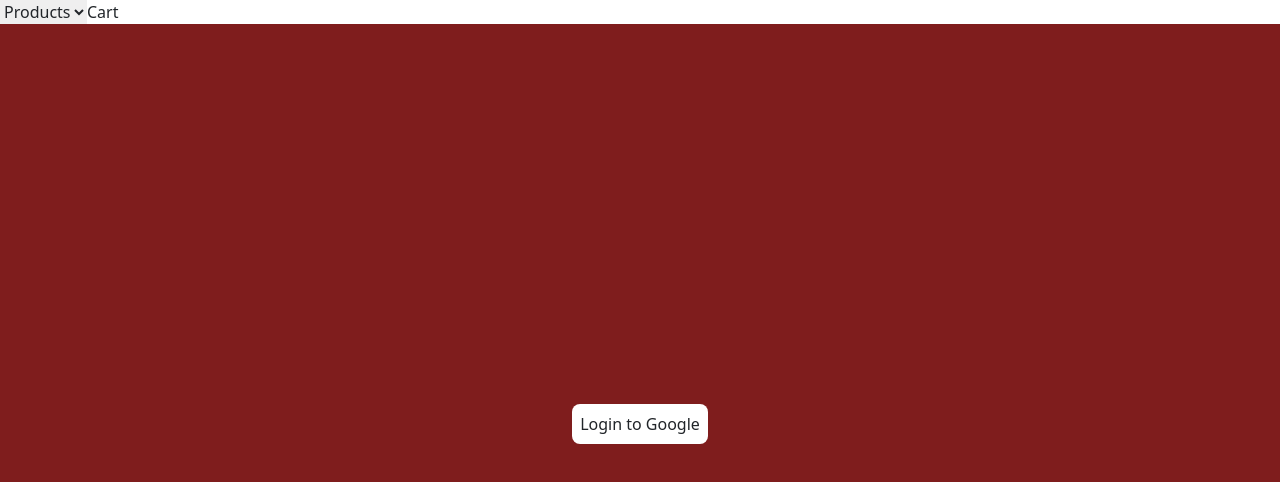
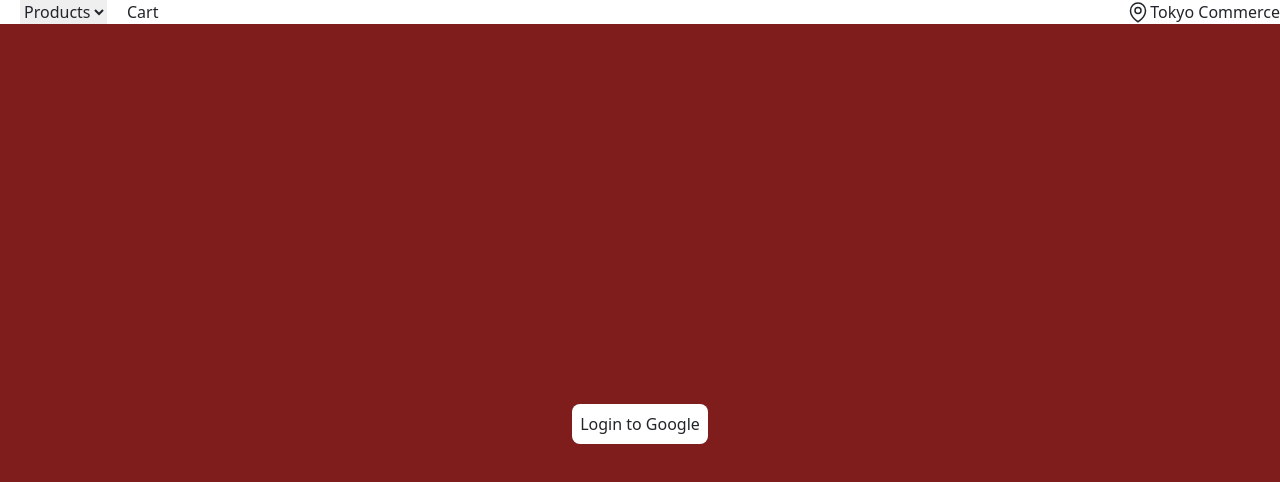
Before and after one commit to rapperthedabber/reactcommerce, a Next.js app in the folder ecommerce/: page / in a window 1280 px wide. Shown: the top 482 px of the page. Built offline with nearby package versions, Linux system fonts and the light colour scheme; no server answers.

Commit message:
testing dynamic routes

```diff
--- /dev/null
+++ b/ecommerce/components/Layout.js
@@ -0,0 +1,43 @@
+import Image from 'next/image'
+import Nav from './nav'
+import Jacket from '@/components/Jacket'
+import Shoes from './Shoes'
+import { Inter } from 'next/font/google'
+
+
+import { useSession, signIn, signOut } from "next-auth/react"
+
+export default function Layout() {
+  const { data: session } = useSession()
+  if(!session){
+    return(
+      <>
+      <Nav />
+    <div className = {'bg-red-900 w-screen h-screen flex items-center'}>
+    <div className={'text-center w-full'}>
+    <button className={'bg-white p-2 rounded-lg items-center '} onClick={()=>signIn('google')}>Login to Google</button>
+    </div>
+  </div>
+  </>
+    );
+  }
+
+  return (
+    <div>
+      <Nav/>
+      <div className ={'bg-red-900 w-screen h-screen flex flex items-row space-x-2'} >
+
+      <Jacket />
+      <Shoes/>
+      </div>
+    <div>
+    </div>
+    <div className={'text-center w-full'}>
+    <button className ={'bg-red p-2'}onClick={()=>signOut()}>Sign Out</button>
+    <h1>logged in as {session.user.email}</h1>
+
+    </div>
+    </div>
+
+  )
+}
--- a/ecommerce/components/Shoes.js
+++ b/ecommerce/components/Shoes.js
@@ -18,7 +18,8 @@ export default function Shoes(){
   <span class="inline-block bg-gray-200 rounded-full px-3 py-1 text-sm font-semibold text-gray-700 mr-2 mb-2">59.99</span>
 
   </div>
-<div className={' flex flex items-row'}></div>
+<div>
+    < div class ='flex items-row'>
         <div class="max-w-sm rounded overflow-hidden shadow-lg bg-white  "  >
         <Image className={"w-200 h-200"} src= {Pochita} alt="Sunset in the mountains"/>
         <div class="px-6 py-4">
@@ -32,6 +33,8 @@ export default function Shoes(){
         </div>
       </div>
       </div>
+      </div>
+      </div>
 
 
 
--- a/ecommerce/components/nav.js
+++ b/ecommerce/components/nav.js
@@ -1,12 +1,25 @@
+import {useRouter} from 'next/router'
 import Link from 'next/link'
+import axios from 'axios'
+import getJacket from '../pages/api/Jacket'
 
 export default function Nav(){
+    const router = useRouter()
+    const {pathname} = router;
     return(
-    <div className={'bg-white-900'}>
+    <div className={'bg-white-900 space-x-5'}>
+        <div className={'flex float-right'}>
+        <svg xmlns="http://www.w3.org/2000/svg" fill="none" viewBox="0 0 24 24" stroke-width="1.5" stroke="currentColor" class="w-6 h-6">
+  <path stroke-linecap="round" stroke-linejoin="round" d="M15 10.5a3 3 0 11-6 0 3 3 0 016 0z" />
+  <path stroke-linecap="round" stroke-linejoin="round" d="M19.5 10.5c0 7.142-7.5 11.25-7.5 11.25S4.5 17.642 4.5 10.5a7.5 7.5 0 1115 0z" />
+</svg>
+<span>Tokyo Commerce</span>
+</div>
         <select name = 'products' id="products-select"className={'flex-row space-y-4'}>
-
-        <option value="Products" ><Link href={'/Products'}>Products</Link></option>
-    <option value="Jacket"><Link href = {'/Jacket'}>Jacket</Link></option>
+        <option value="Products" ><Link href={'api/Products'}>Products</Link></option>
+    <option value="Jacket"onClick={
+      ()=>getJacket()
+    } ><Link href = {'/Jacket'} >Jacket</Link></option>
     <option value="Shoe"> <Link href = {'/Shoe'}>Shoe</Link></option>
     <option value="Pants"><Link href = {'/Pants'}>Pants</Link></option>
     </select>
--- a/ecommerce/package.json
+++ b/ecommerce/package.json
@@ -10,6 +10,7 @@
   },
   "dependencies": {
     "autoprefixer": "10.4.14",
+    "axios": "^1.4.0",
     "bootstrap": "^5.2.3",
     "dotenv": "^16.0.3",
     "eslint": "8.39.0",
--- /dev/null
+++ b/ecommerce/pages/api/Jacket.js
@@ -0,0 +1,4 @@
+
+export default async function getJacket(req,res){
+    res.json(req)
+}
--- /dev/null
+++ b/ecommerce/pages/api/Products.js
@@ -0,0 +1,5 @@
+
+export default async function handle(req,res){
+ res.send('hello')
+
+}
--- a/ecommerce/pages/api/hello.js
+++ b/ecommerce/pages/api/index.js
@@ -1,5 +1,6 @@
 // Next.js API route support: https://nextjs.org/docs/api-routes/introduction
 
 export default function handler(req, res) {
+  res.status(200).json()
   res.status(200).json({ name: 'John Doe' })
 }
--- a/ecommerce/pages/index.js
+++ b/ecommerce/pages/index.js
@@ -3,41 +3,13 @@ import Nav from '../components/nav'
 import Jacket from '@/components/Jacket'
 import Shoes from '../components/Shoes'
 import { Inter } from 'next/font/google'
+import Layout from '../components/Layout'
 
 
 import { useSession, signIn, signOut } from "next-auth/react"
 
 export default function Home() {
-  const { data: session } = useSession()
-  if(!session){
-    return(
-      <>
-      <Nav />
-    <div className = {'bg-red-900 w-screen h-screen flex items-center'}>
-    <div className={'text-center w-full'}>
-    <button className={'bg-white p-2 rounded-lg items-center '} onClick={()=>signIn('google')}>Login to Google</button>
-    </div>
-  </div>
-  </>
-    );
-  }
-
-  return (
-    <div>
-      <Nav/>
-      <div className ={'bg-red-900 w-screen h-screen flex flex items-row space-x-2'} >
-
-      <Jacket />
-      <Shoes/>
-      </div>
-    <div>
-    </div>
-    <div className={'text-center w-full'}>
-    <button className ={'bg-red p-2'}onClick={()=>signOut()}>Sign Out</button>
-    <h1>logged in as {session.user.email}</h1>
-
-    </div>
-    </div>
-
+  return(
+<Layout />
   )
 }
```
Also changed, not shown: 1 other file (tests, documents, lock files or other folders).
